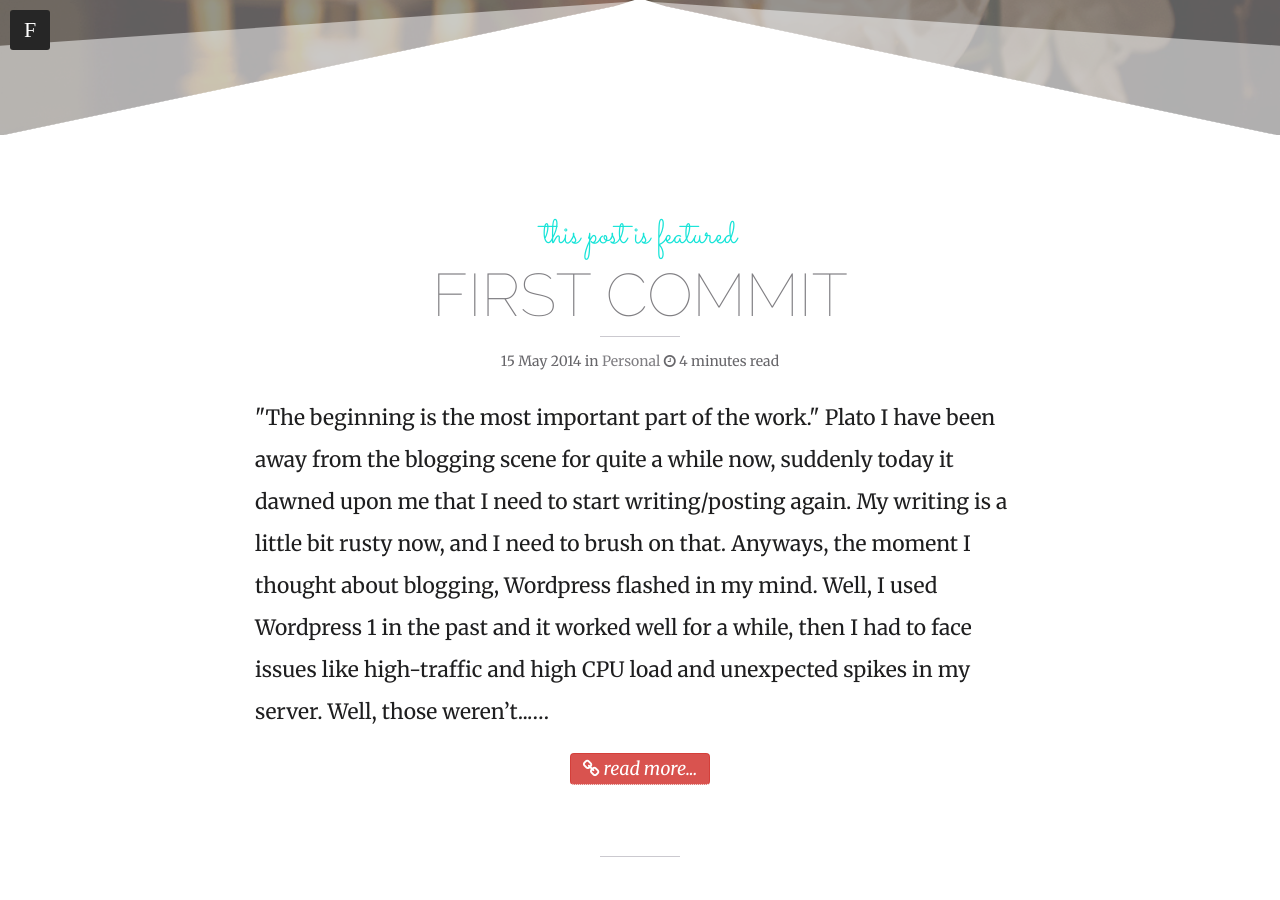
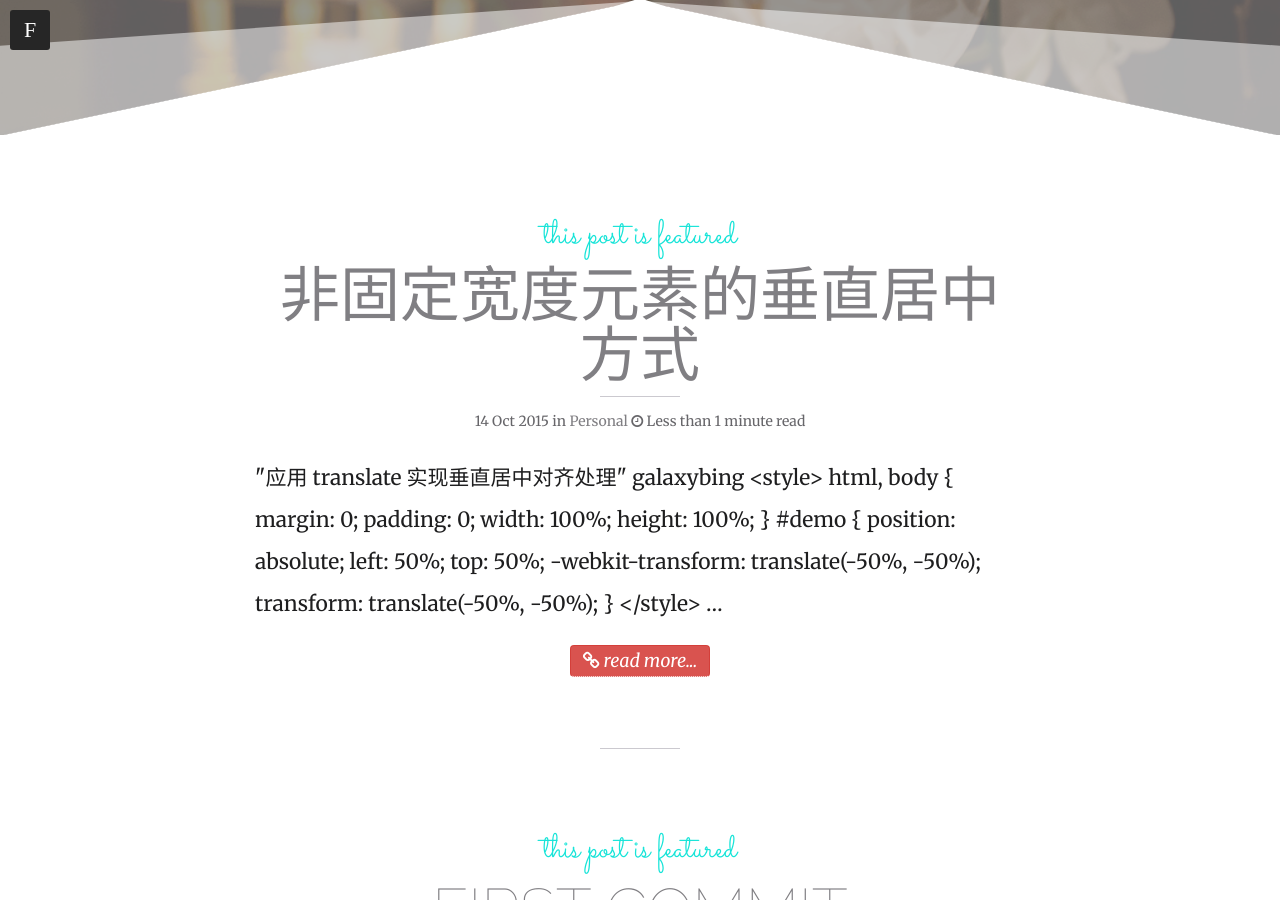
Before and after one commit to galaxybing/galaxybing.github.io, a Jekyll site: the page built from index.html, in a window 1280 px wide and 900 px high, scrolled down 405 px. Built offline with Jekyll 4.4.1, drawn with Linux system fonts in a browser that asks for light colours; nearby versions of some CDN libraries; the list of posts is cut into pages by our own code; some of the changed text lies outside the part shown.

Commit message:
add note.

```diff
--- /dev/null
+++ b/_posts/2015-10-14-translate.md
@@ -0,0 +1,42 @@
+---
+layout: post
+title: "非固定宽度元素的垂直居中方式"
+description: "应用 translate 实现垂直居中对齐处理"
+headline: "应用 translate 实现垂直居中对齐处理"
+categories: personal
+tags:
+  - blogging
+  - jekyll
+image:
+  feature: "website-speed.jpg"
+  credit: spreadeffect.com
+  creditlink: "http://www.spreadeffect.com/blog/improve-website-speed/"
+comments: false
+mathjax: null
+featured: true
+published: true
+---
+
+>&quot;应用 translate 实现垂直居中对齐处理&quot;
+><small><cite title="Plato">galaxybing</cite></small>
+
+    <style>
+		html, body {
+			margin: 0;
+			padding: 0;
+			width: 100%;
+			height: 100%;
+		}
+		#demo {
+			position: absolute;
+			left: 50%;
+			top: 50%;
+			-webkit-transform: translate(-50%, -50%);
+			transform: translate(-50%, -50%);
+		}
+	</style>
+
+<div id="demo" style="border:1px solid red;width:200px;height:500px;background-color:#eee;"></div>
+
+
+[^1]: This domain previously hosted a Wordpress blog.
```
Also changed, not shown: _layouts/home.html (+0 -15 lines), _layouts/page.html (+0 -15 lines), _layouts/post.html (+0 -15 lines), categories.html (line endings or trailing spaces), index.html (line endings or trailing spaces).
